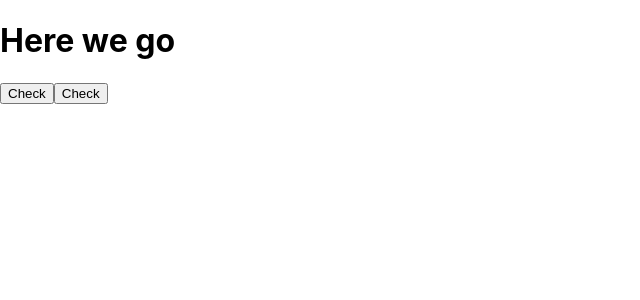
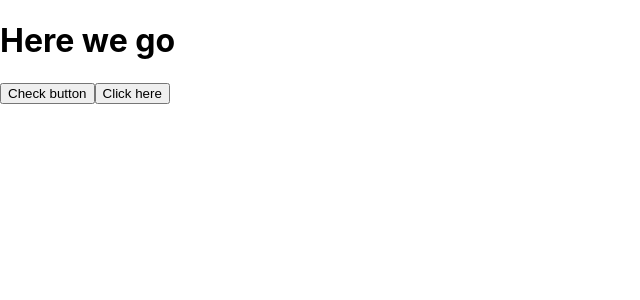
Before and after one commit to rupesh110/azureWeb, a React (Create React App) app in the folder staticweb/: page / in a window 1280 px wide. Shown: the top 300 px of the page, without its empty margins (0-640 px from the left). Built offline with nearby package versions, Linux system fonts and the light colour scheme.

Commit message:
dubugginh

```diff
--- a/staticweb/src/App.js
+++ b/staticweb/src/App.js
@@ -46,8 +46,8 @@ function App() {
       <p>{responseMessage}</p>
       <h1>Here we go</h1>
       <p>{responseMessage2}</p>
-      <button onClick={handleCheckButtonClick}>Check</button>
-      <button onClick={handleCheckButtonClick2}>Check</button>
+      <button onClick={handleCheckButtonClick}>Check button</button>
+      <button onClick={handleCheckButtonClick2}>Click here</button>
     </div>
   );
 }
```
